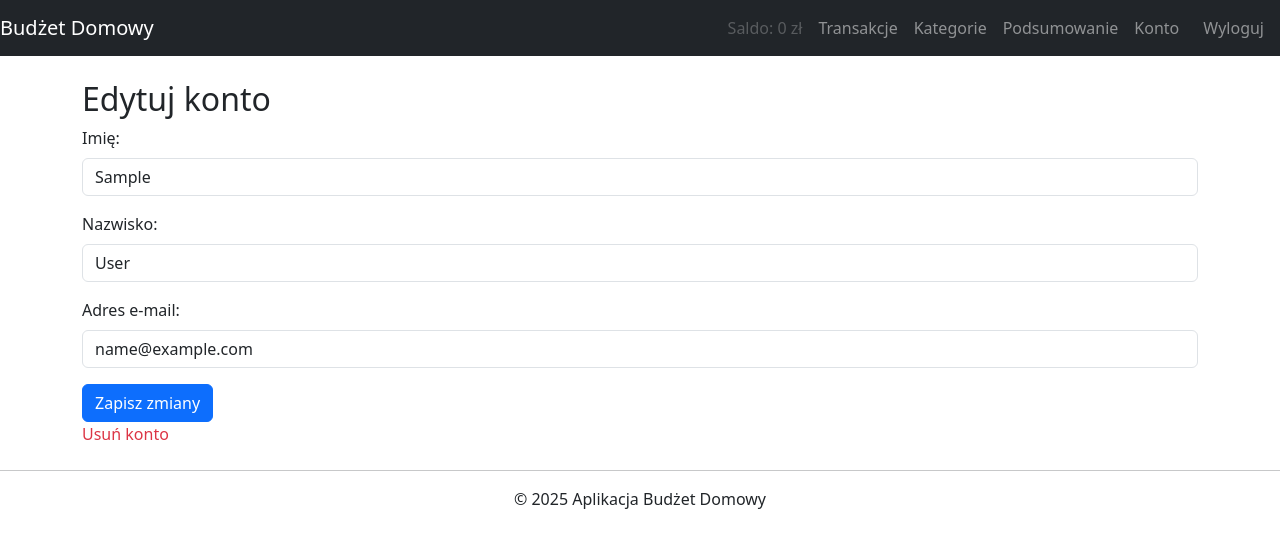
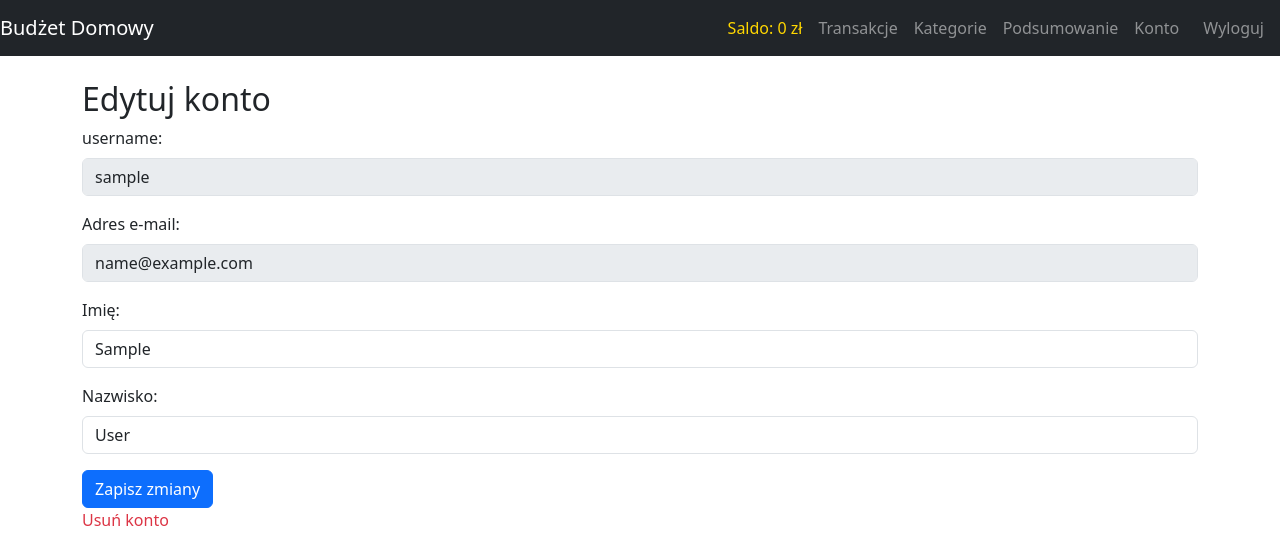
Before and after one commit to Nixir-hub/budget_managment_app_django, a Django app: page /accounts/account/update/ in a window 1280 px wide. Shown: the top 548 px of the page. Run offline with Django 5.2, Linux system fonts and the light colour scheme; the visitor is signed in with stand-in values (Sample User, id 1); parts of the project's set-up code (start-up, migrations or seed data) failed here and were passed over; some libraries are stand-ins or nearby versions.

Commit message:
adjustment commit

```diff
--- a/budget_managment_app/accounts/forms.py
+++ b/budget_managment_app/accounts/forms.py
@@ -45,12 +45,17 @@ class UserUpdateForm(forms.ModelForm):
     email = forms.EmailField(
         required=True,
         label="Adres e-mail",
-        widget=forms.EmailInput(attrs={'class': 'form-control'})
+        widget=forms.EmailInput(attrs={'class': 'form-control', 'readonly': 'readonly'})
+    )
+
+    username = forms.CharField(
+        label="username",
+        widget=forms.TextInput(attrs={'class': 'form-control', 'readonly': 'readonly'})
     )
 
     class Meta:
         model = CustomUser
-        fields = ['first_name', 'last_name', 'email']
+        fields = ['username', 'email', 'first_name', 'last_name']
         labels = {
             'first_name': 'Imię',
             'last_name': 'Nazwisko',
@@ -60,6 +65,14 @@ class UserUpdateForm(forms.ModelForm):
             'last_name': forms.TextInput(attrs={'class': 'form-control'}),
         }
 
+    def clean_email(self):
+        return self.instance.email
+
+    def clean_username(self):
+        return self.instance.username
+
+
+
 class AccountBalanceForm(forms.ModelForm):
     class Meta:
         model = AccountBalance
--- a/budget_managment_app/templates/base.html
+++ b/budget_managment_app/templates/base.html
@@ -14,7 +14,7 @@
     <div class="collapse navbar-collapse">
       <ul class="navbar-nav ml-auto">
 
-          <li class="nav-item"><a class="nav-link disabled" tabindex="-1">Saldo: {{ nav_balance }} zł</a></li>
+          <li class="nav-item"><a class="nav-link disabled" tabindex="-1" style="color: gold;">Saldo: {{ nav_balance }} zł</a></li>
           <li class="nav-item"><a class="nav-link" href="{% url 'transaction-list' %}">Transakcje</a></li>
           <li class="nav-item"><a class="nav-link" href="{% url 'category-list' %}">Kategorie</a></li>
           <li class="nav-item"><a class="nav-link" href="{% url 'balance-summary' %}">Podsumowanie</a></li>
--- a/budget_managment_app/templates/budget/expense_chart.html
+++ b/budget_managment_app/templates/budget/expense_chart.html
@@ -8,8 +8,6 @@
 
 
 {% block content %}
-
-<div class="container mt-4">
     <div class="row">
         <div class="col-12">
             <div class="card">
@@ -26,7 +24,7 @@
                         <img src="{% url 'expense-chart' %}"
                              class="img-fluid"
                              alt="Wykres wydatków"
-                             style="max-width: 100%; height: auto;"
+                             style="max-width: 100%; height: auto;">
 
                     </div>
                 </div>
--- a/budget_managment_app/templates/budget/summary.html
+++ b/budget_managment_app/templates/budget/summary.html
@@ -1,11 +1,13 @@
 {% extends 'base.html' %}
 {% load static %}
 {% block content %}
-<h2>Podsumowanie miesiąca</h2>
+<h2>Podsumowanie</h2>
 <p><strong>Przychody:</strong> {{ income }} zł</p>
 <p><strong>Wydatki:</strong> {{ expense }} zł</p>
 <p><strong>Saldo:</strong> {{ balance }} zł</p>
-<a class="button" href="{% url 'expense-chart' %}">Analiza wydatków(wykres)</a>
+<a class="btn btn-primary btn-lg rounded-pill" href="{% url 'expense-chart' %}">
+  Wykres wydatków za ostatnie 6mc
+</a>
 <canvas id="summaryChart" width="400" height="200"></canvas>
 <script src="https://cdn.jsdelivr.net/npm/chart.js"></script>
 <script>
```
Also changed, not shown: budget_managment_app/budget/views.py (+6 -9 lines), README.md, 1 other file.
